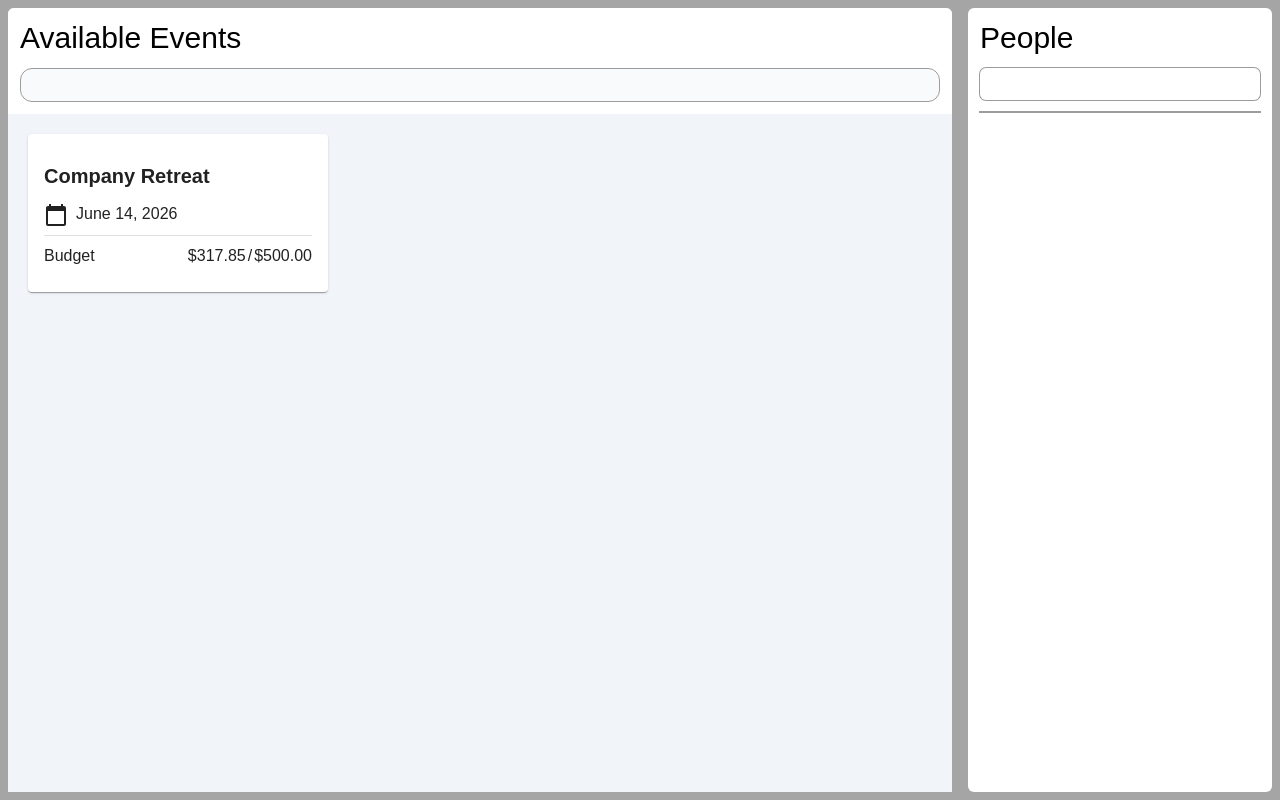
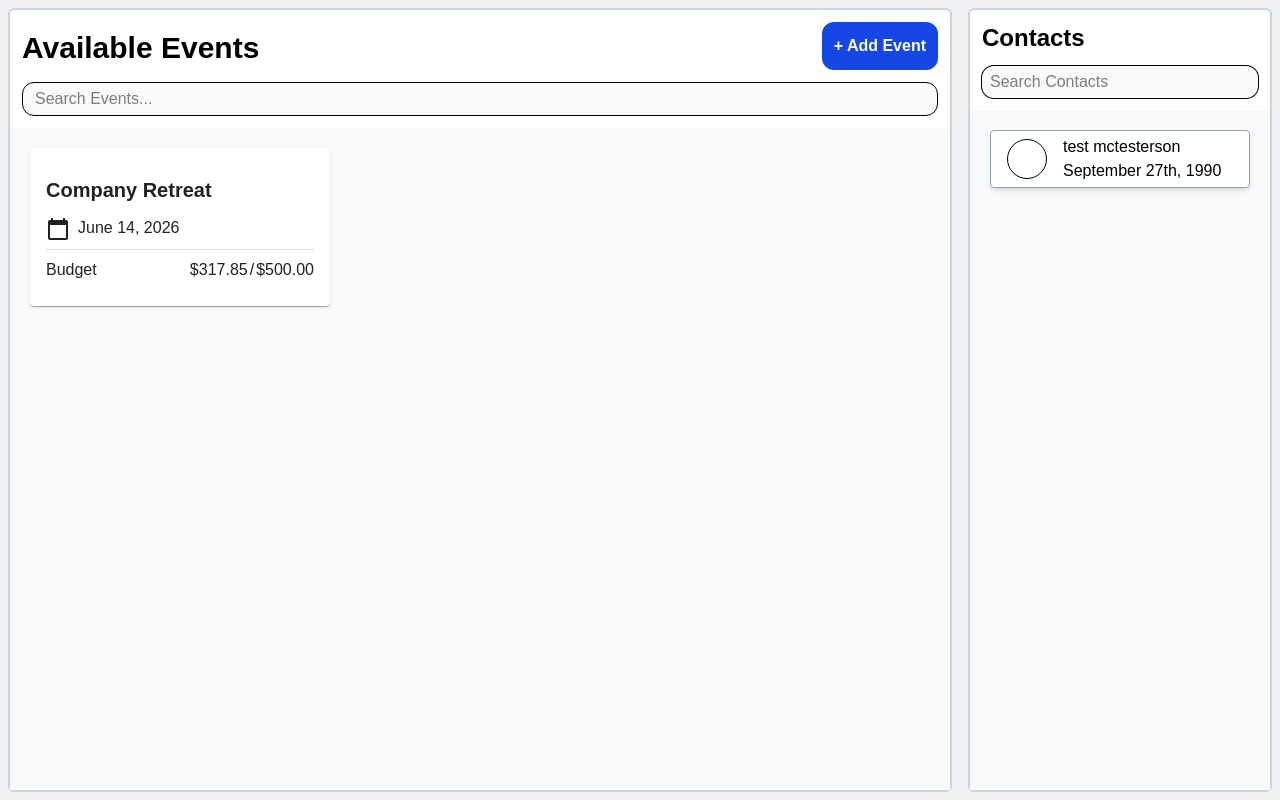
Before and after one commit to sinotten/MessingWithReact, a Next.js app: page /home in a window 1280 px wide. Built offline with nearby package versions, Linux system fonts and the light colour scheme.

Commit message:
adding contact card
adding contact card and cleaning up some stuff

```diff
--- a/app/globals.css
+++ b/app/globals.css
@@ -1,8 +1,8 @@
 @import "tailwindcss";
 
 :root {
-  --background: #a5a5a5;
-  --foreground: #9c9c9c;
+  --background: #f0f0f0;
+  --foreground: #f0f0f0;
 }
 
 @theme inline {
@@ -14,8 +14,8 @@
 
 @media (prefers-color-scheme: dark) {
   :root {
-    --background: #9c9c9c;
-    --foreground: ##9c9c9c;
+    --background: #f0f0f0;
+    --foreground: #f0f0f0;
   }
 }
 
@@ -25,6 +25,5 @@
 
 body {
   background: var(--background);
-  color: var(--foreground);
   font-family: Arial, Helvetica, sans-serif;
 }
--- a/app/home/page.tsx
+++ b/app/home/page.tsx
@@ -1,4 +1,3 @@
-import { Container, Box, TextField } from "@mui/material";
 import { EventDashboardSummary } from "../../components/Events/EventDashboardSummary";
 import EventDashboardHeader from "../../components/Events/EventDashboardHeader";
 
@@ -9,11 +8,11 @@ export default function Page() {
       {/*left side */}
       <div className="w-3/4 h-full p-2">
       {/* left side inner card */}
-        <div className="flex flex-col bg-white rounded-md w-full h-full" >
+        <div className="flex flex-col bg-white rounded-md w-full h-full border-2 border-slate-300" >
           <div className="w-full">
             <EventDashboardHeader />
           </div>
-          <div className="bg-slate-100 w-full h-full p-5">
+          <div className="bg-slate-50 w-full h-full p-5">
             <EventDashboardSummary />
           </div>
         </div>
@@ -22,19 +21,40 @@ export default function Page() {
       <div className="w-1/4 h-full p-2" >
 
         {/*right side card */}
-        <div className="bg-white rounded-md w-full h-full p-3">
-          <div className="flex flex-col bg-white">
+        <div className="flex flex-col bg-white rounded-md w-full h-full border-2 border-slate-300">
+          {/* top search section */}
+          <div className="w-full p-3">
+            <div className="text-black mb-3">
+              <span className="text-2xl font-semibold">Contacts </span>
+            </div>
             <div>
-              <div className="text-black mb-3">
-                <span className="text-3xl">People</span>
-              </div>
-              <div className="mb-3">
-                <input type="text" className="w-full rounded-md ring px-2 py-1"/>
-              </div>
+              <input type="text" className="w-full rounded-xl ring px-2 py-1 bg-slate-50" placeholder="Search Contacts"/>
             </div>
-            <div className="h-full w-full bg-red-800">
-              <div className="ring">
+          </div>
+          {/*Bottom display of contacts */}
+          <div className="h-full w-full bg-slate-50 p-5">
 
+            {/* contact card */}
+            <div className="border border-slate-400 border-solid w-full h-fit bg-white rounded-sm shadow-md">
+              <div className="flex">
+                {/*profile image */}
+                <div className="py-2 px-4 w-fit h-full">
+                  <div className="w-10 h-10 rounded-full border border-black">
+                    {/*profile image here */}
+                  </div>
+                </div>
+
+                {/*information section*/}
+                <div className="h-full w-full mt-auto mb-auto">
+                  <div className="w-fit h-fit">
+                    <div>
+                      <span>test mctesterson</span>
+                    </div>
+                    <div>
+                      <span>September 27th, 1990</span>
+                    </div>
+                  </div>
+                </div>
               </div>
             </div>
           </div>
--- a/components/Events/EventDashboardHeader.jsx
+++ b/components/Events/EventDashboardHeader.jsx
@@ -3,14 +3,20 @@ import { Box, TextField } from "@mui/material";
 export default function EventDashboardHeader(){
   return(
         <div className="bg-white p-3 rounded-t-md">
-          <div className="mb-3 text-black">
-            <span className="text-3xl">Available Events</span>
+          <div className="flex justify-between items-center">
+            <div className="mb-2 text-black">
+              <span className="text-3xl font-semibold">Available Events</span>
+            </div>
+            <div className="h-full content-center mb-3 text-white">
+              <button className="p-3 rounded-xl bg-blue-700 hover:bg-blue-800 cursor-pointer font-semibold active:bg-blue-900">+ Add Event</button>
+            </div>
           </div>
           <div className="bg-gray-50 w-full h-fit rounded-xl border">
             <input
               style={{ width: "100%", borderRadius: 10 }}
               className="py-1 px-3"
               label="Search"
+              placeholder="Search Events..."
               />
           </div>
         </div>
```
